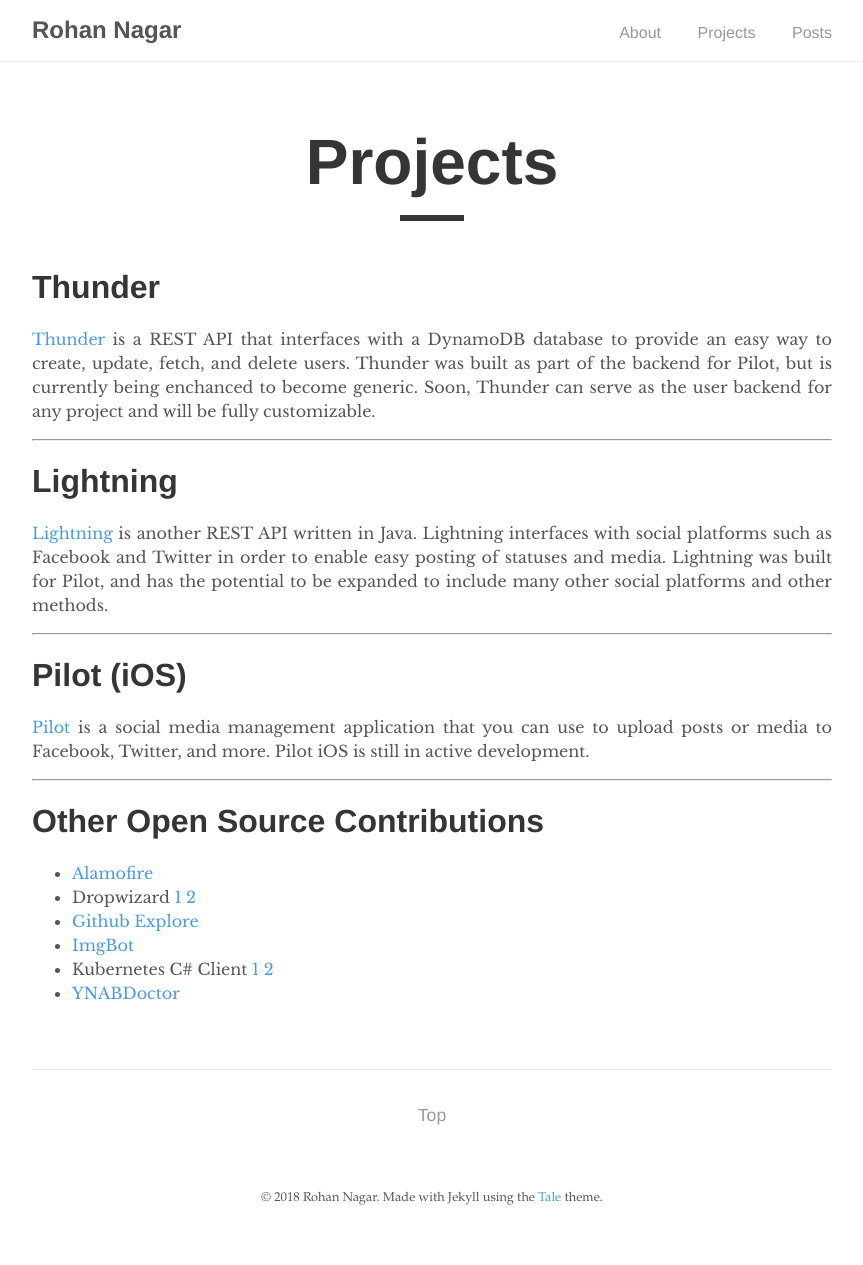
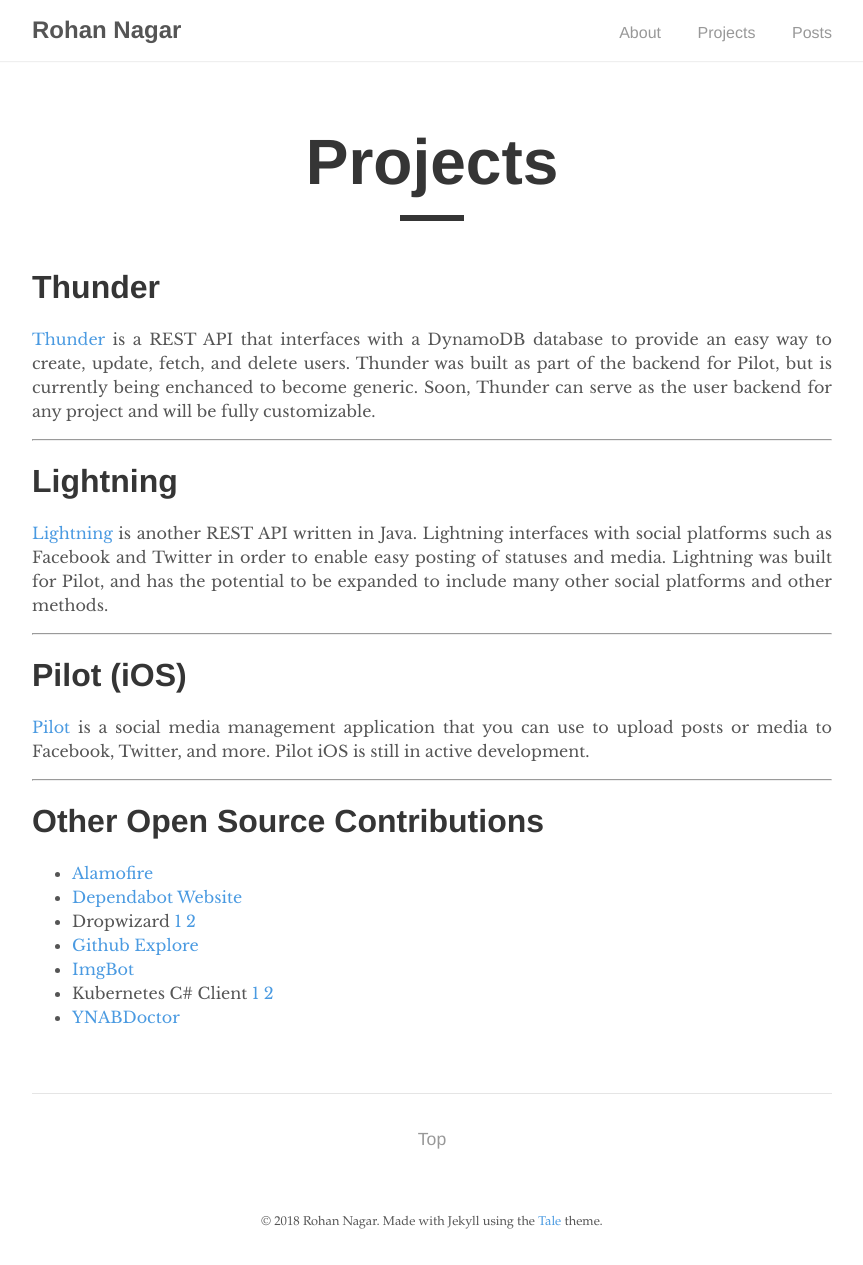
Before and after one commit to RohanNagar/RohanNagar.github.io, a Jekyll site: the page built from pages/projects.md, in a window 1280 px wide. Shown: the whole page, without its empty margins (208-1071 px from the left). Built offline with Jekyll 4.4.1, drawn with Linux system fonts in a browser that asks for light colours; before the commit the page ends 1241 px from its top, so only the background shows below that.

Commit message:
Add OSS contribution

```diff
--- a/pages/projects.md
+++ b/pages/projects.md
@@ -34,6 +34,7 @@
 # Other Open Source Contributions
 
 - [Alamofire](https://github.com/Alamofire/Alamofire/pull/2462)
+- [Dependabot Website](https://github.com/dependabot/website/pull/13)
 - Dropwizard
 [1](https://github.com/dropwizard/dropwizard/pull/2367)
 [2](https://github.com/dropwizard/dropwizard/pull/2456)
```
